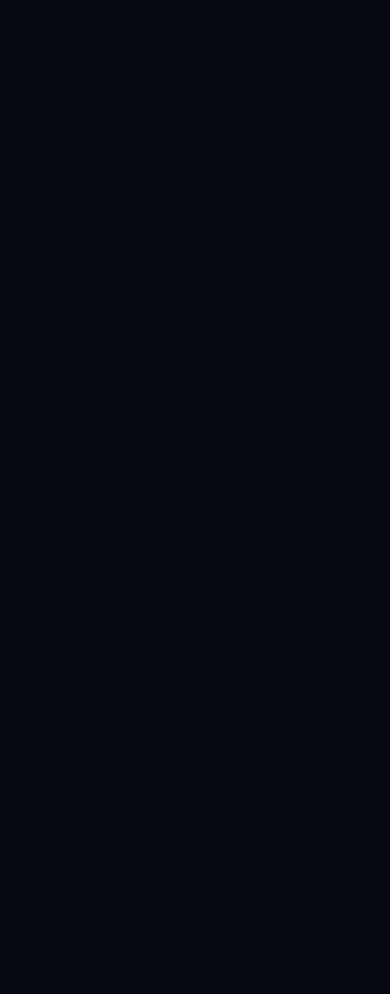
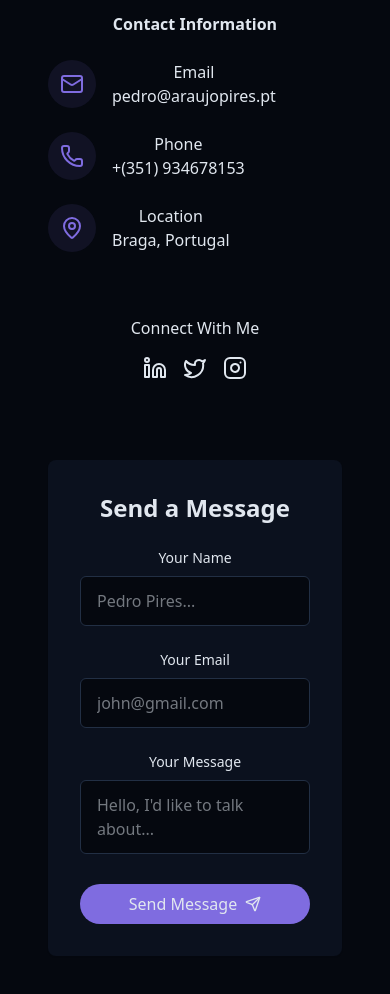
Before and after one commit to ppires21/portfolio, a React (Vite) app: page / in a window 390 px wide. Shown: the part 9440-10434 px from the top of the page. Before the commit the page ends 9516 px from the top, so only its background shows below. Built offline with nearby package versions, Linux system fonts and the light colour scheme.

Commit message:
Contact me section without toaster and not sending the message (I need to look for an API) Footer is missing

```diff
--- a/src/components/ContactSection.jsx
+++ b/src/components/ContactSection.jsx
@@ -1,7 +1,18 @@
-
+import React from "react";
+import { Mail, Phone, MapPin, Linkedin, Twitter, Instagram, Send } from "lucide-react";
+import { cn } from "@/lib/utils";
 
 
 export const ContactSection = () => {
+
+    const handleSubmit = (e) => {
+        e.preventDefault()
+
+        setTimeout(() =>{
+
+        },1500)
+    }
+
     return (
 
         <div className="container mx-auto max-w-5xl">
@@ -9,6 +20,109 @@ export const ContactSection = () => {
                 <h2 className="text-3xl md:text-4xl font-bold mb-4 text-center">
                     Get In <span className="text-primary"> Touch</span>
                 </h2>
+
+                <p className="text-center text-muted-foreground mb-12 max-w-2xl mx-auto">
+
+                </p>
+
+                <div className="grid grid-cols-1 md:grid-cols-2 gap-12">
+                    <div className="space-y-8">
+                        <h3 className="text-e2l font-semibold mb-6"> Contact Information</h3>
+
+                        <div className="space-y-6 justify-center ">
+                            <div className="flex items-start space-x-4">
+                                <div className="p-3 rounded-full bg-primary/10">
+                                    <Mail className="h-6 w-6 text-primary" />
+                                </div>
+
+                                <div>
+                                    <h4 className="font-medium"> Email</h4>
+                                    <a href="mailto:pedro@araujopires.pt" className="text-muted-foreground hover:text-primary transition-colors">
+                                        pedro@araujopires.pt
+                                    </a>
+                                </div>
+                            </div>
+
+                            <div className="flex items-start space-x-4">
+                                <div className="p-3 rounded-full bg-primary/10">
+                                    <Phone className="h-6 w-6 text-primary" />
+                                </div>
+
+                                <div>
+                                    <h4 className="fonte-medium"> Phone</h4>
+                                    <a href="tel:+351934678153" className="text-muted-foreground hover:text-primary transition-colors">
+                                        +(351) 934678153
+                                    </a>
+                                </div>
+                            </div>
+
+
+                            <div className="flex items-start space-x-4">
+                                <div className="p-3 rounded-full bg-primary/10">
+                                    <MapPin className="h-6 w-6 text-primary" />
+                                </div>
+
+                                <div>
+                                    <h4 className="fonte-medium"> Location</h4>
+                                    <a className="text-muted-foreground hover:text-primary transition-colors">
+                                        Braga, Portugal
+                                    </a>
+                                </div>
+                            </div>
+                        </div>
+
+                        <div className="p-8">
+                            <h4 className="font-medium mb-4"> Connect With Me</h4>
+                            <div className="flex space-x-4 justify-center">
+                                <a href="https://www.linkedin.com/in/ppires21/" target="_blank">
+                                    <Linkedin />
+                                </a>
+                                <a href="https://x.com/ppirs21" target="_blank">
+                                    <Twitter />
+                                </a>
+                                <a href="https://www.instagram.com/p.pires21/" target="_blank">
+                                    <Instagram />
+                                </a>
+                            </div>
+                        </div>
+
+                    </div>
+
+                    <div className="bg-card p-8 rounded-lg shadow-xs">
+                        <h3 className="text-2xl font-semibold mb-6">
+                            Send a Message
+                        </h3>
+                        <form className="space-y-6">
+                            <div>
+                                <label htmlFor="name" className="block text-sm font-medium mb-2"> Your Name</label>
+                                <input type="text" id="name" name="name" required className="w-full px-4 py-3 rounded-md border border-input bg-background focus:outline-hidden focus:ring-2 focus:ring-primary" placeholder="Pedro Pires..." />
+                            </div>
+
+
+                            <div>
+                                <label htmlFor="email" className="block text-sm font-medium mb-2"> Your Email</label>
+                                <input type="email" id="email" name="email" required className="w-full px-4 py-3 rounded-md border border-input bg-background focus:outline-hidden focus:ring-2 focus:ring-primary" placeholder="john@gmail.com" />
+                            </div>
+
+
+                            <div>
+                                <label htmlFor="message" className="block text-sm font-medium mb-2"> Your Message</label>
+                                <textarea id="message" name="message" required className="w-full px-4 py-3 rounded-md border border-input bg-background focus:outline-hidden focus:ring-2 focus:ring-primary resize-none" placeholder="Hello, I'd like to talk about..." />
+                            </div>
+
+                            <button type="submit" className={cn("cosmic-button w-full flex items-center justify-center gap-2", )}>
+                                Send Message
+                                <Send size={16} />
+                            </button>
+
+                        </form>
+                    </div>
+
+
+                </div>
+
+
+
             </section>
         </div>
 
```
